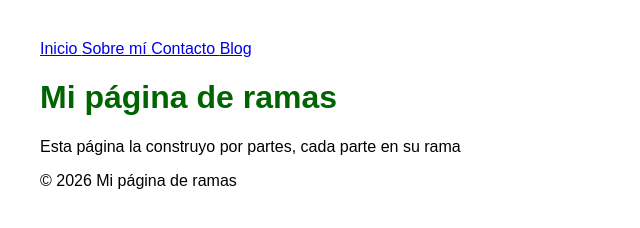
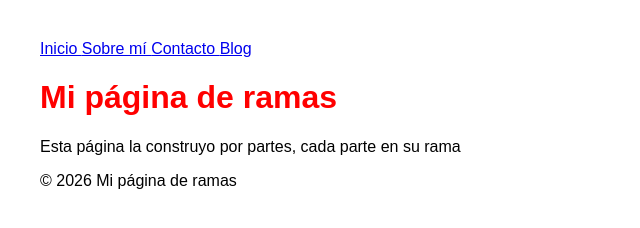
Before and after one commit to Luis-Cabal/ramas-practica, a plain HTML site: page index.html in a window 1280 px wide. Shown: the whole page, without its empty margins (0-640 px from the left). Drawn offline with Linux system fonts and the light colour scheme.

Commit message:
Prueba un color rojo en el título

```diff
--- a/index.html
+++ b/index.html
@@ -6,7 +6,7 @@
     <title>Mi página de ramas</title>
     <style>
         body {font-family: Arial , sans-serif; margin: 40px;}
-        h1{color: darkgreen;}
+        h1{color: red;}
     </style>
 </head>
 
```
